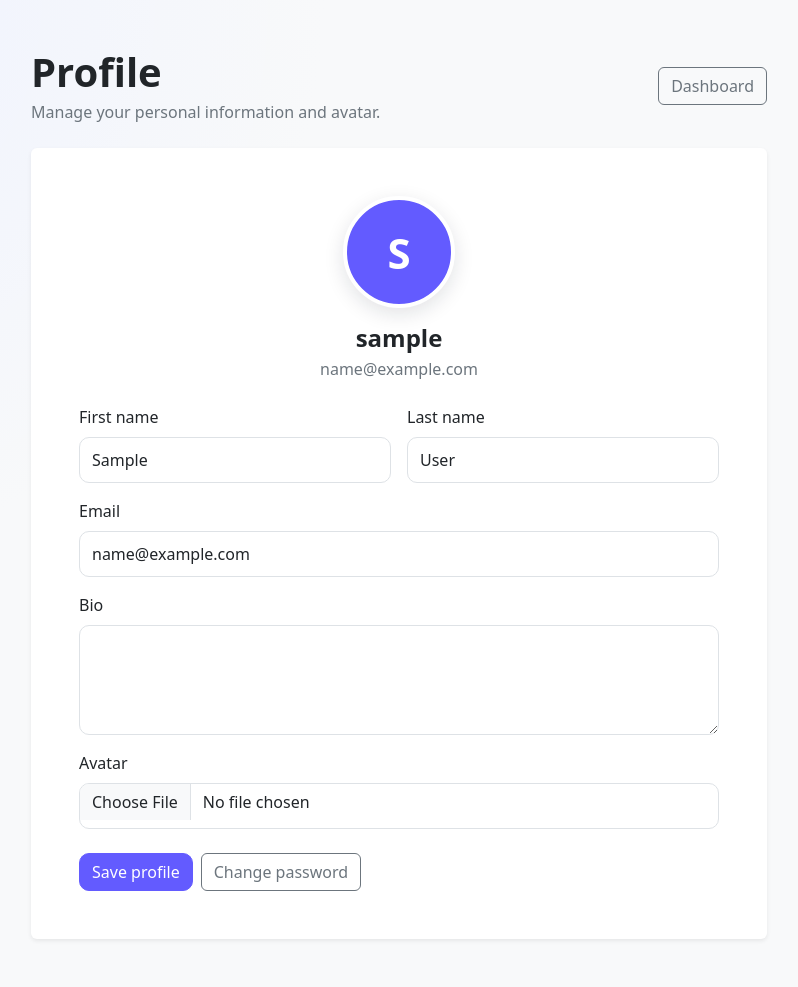
After one commit to faridepc78/taskflow, a Django app: page /accounts/profile/ in a window 1280 px wide. The commit adds this page. Shown: the whole page, without its empty margins (241-1039 px from the left). Run offline with Django 5.2, Linux system fonts and the light colour scheme; the visitor is signed in with stand-in values (Sample User, id 1); data comes from the database, SQL or seed files in the repository; parts of the project's set-up code (start-up, migrations or seed data) failed here and were passed over.

Commit message:
feat: add user profile and avatar management

```diff
--- a/accounts/forms/__init__.py
+++ b/accounts/forms/__init__.py
@@ -5,12 +5,14 @@ from .password import (
     ResetPasswordForm,
     VerifyPasswordResetForm,
 )
+from .profile import ProfileForm
 from .registration import RegisterForm, VerifyEmailForm
 
 __all__ = [
     "ChangePasswordForm",
     "ForgotPasswordForm",
     "LoginForm",
+    "ProfileForm",
     "RegisterForm",
     "ResetPasswordForm",
     "VerifyEmailForm",
--- /dev/null
+++ b/accounts/forms/profile.py
@@ -0,0 +1,53 @@
+from django import forms
+from django.contrib.auth.models import User
+
+from ..models import Profile
+
+
+class ProfileForm(forms.ModelForm):
+    first_name = forms.CharField(max_length=150, required=False)
+    last_name = forms.CharField(max_length=150, required=False)
+    email = forms.EmailField()
+    remove_avatar = forms.BooleanField(required=False)
+
+    class Meta:
+        model = Profile
+        fields = ["avatar", "bio"]
+        widgets = {
+            "avatar": forms.ClearableFileInput(attrs={"class": "form-control"}),
+            "bio": forms.Textarea(attrs={"class": "form-control", "rows": 4}),
+        }
+
+    def __init__(self, *args, user: User, **kwargs):
+        self.user = user
+        super().__init__(*args, **kwargs)
+
+        self.fields["first_name"].initial = user.first_name
+        self.fields["last_name"].initial = user.last_name
+        self.fields["email"].initial = user.email
+
+        for field_name in ("first_name", "last_name", "email"):
+            self.fields[field_name].widget.attrs["class"] = "form-control"
+
+    def clean_email(self):
+        email = self.cleaned_data["email"].strip().lower()
+        if User.objects.exclude(pk=self.user.pk).filter(email__iexact=email).exists():
+            raise forms.ValidationError("A user with this email already exists.")
+        return email
+
+    def save(self, commit=True):
+        profile = super().save(commit=False)
+
+        self.user.first_name = self.cleaned_data["first_name"].strip()
+        self.user.last_name = self.cleaned_data["last_name"].strip()
+        self.user.email = self.cleaned_data["email"]
+
+        if self.cleaned_data.get("remove_avatar") and profile.avatar:
+            profile.avatar.delete(save=False)
+            profile.avatar = None
+
+        if commit:
+            self.user.save(update_fields=["first_name", "last_name", "email"])
+            profile.save()
+
+        return profile
--- a/accounts/urls.py
+++ b/accounts/urls.py
@@ -14,6 +14,7 @@ urlpatterns = [
     ),
     path("login/", views.login_view, name="login"),
     path("logout/", views.logout_view, name="logout"),
+    path("profile/", views.profile, name="profile"),
     path(
         "forgot-password/",
         views.forgot_password,
--- a/accounts/views/__init__.py
+++ b/accounts/views/__init__.py
@@ -6,6 +6,7 @@ from .password_reset import (
     reset_password,
     verify_password_reset,
 )
+from .profile import profile
 from .registration import register, resend_registration_otp, verify_email
 
 __all__ = [
@@ -13,6 +14,7 @@ __all__ = [
     "forgot_password",
     "login_view",
     "logout_view",
+    "profile",
     "register",
     "resend_password_reset_otp",
     "resend_registration_otp",
--- /dev/null
+++ b/accounts/views/profile.py
@@ -0,0 +1,36 @@
+from typing import cast
+
+from django.contrib import messages
+from django.contrib.auth.decorators import login_required
+from django.contrib.auth.models import User
+from django.shortcuts import redirect, render
+
+from ..forms import ProfileForm
+from ..models import Profile
+
+
+@login_required
+def profile(request):
+    user = cast(User, request.user)
+    profile_instance, _ = Profile.objects.get_or_create(user=user)
+
+    if request.method == "POST":
+        form = ProfileForm(
+            request.POST,
+            request.FILES,
+            instance=profile_instance,
+            user=user,
+        )
+
+        if form.is_valid():
+            form.save()
+            messages.success(request, "Your profile has been updated successfully.")
+            return redirect("accounts:profile")
+    else:
+        form = ProfileForm(instance=profile_instance, user=user)
+
+    return render(
+        request,
+        "accounts/profile.html",
+        {"form": form, "profile": profile_instance},
+    )
--- a/static/css/app.css
+++ b/static/css/app.css
@@ -187,3 +187,28 @@ body {
 .kanban-deadline.is-due-today {
     color: #d97706;
 }
+
+.profile-avatar,
+.profile-avatar-placeholder {
+    width: 112px;
+    height: 112px;
+    border-radius: 50%;
+}
+
+.profile-avatar {
+    object-fit: cover;
+    border: 4px solid #ffffff;
+    box-shadow: 0 6px 20px rgba(15, 23, 42, 0.12);
+}
+
+.profile-avatar-placeholder {
+    display: flex;
+    align-items: center;
+    justify-content: center;
+    background: #635bff;
+    color: #ffffff;
+    font-size: 42px;
+    font-weight: 700;
+    border: 4px solid #ffffff;
+    box-shadow: 0 6px 20px rgba(15, 23, 42, 0.12);
+}
--- /dev/null
+++ b/templates/accounts/profile.html
@@ -0,0 +1,84 @@
+{% extends "base.html" %}
+
+{% block title %}Profile | TaskFlow{% endblock %}
+
+{% block content %}
+<div class="container py-5">
+    <div class="row justify-content-center">
+        <div class="col-lg-8">
+            <div class="d-flex justify-content-between align-items-center mb-4">
+                <div>
+                    <h1 class="fw-bold mb-1">Profile</h1>
+                    <p class="text-secondary mb-0">Manage your personal information and avatar.</p>
+                </div>
+                <a href="{% url 'projects:dashboard' %}" class="btn btn-outline-secondary">Dashboard</a>
+            </div>
+
+            <div class="card border-0 shadow-sm">
+                <div class="card-body p-4 p-md-5">
+                    <div class="text-center mb-4">
+                        {% if profile.avatar %}
+                            <img src="{{ profile.avatar.url }}" alt="Profile avatar" class="profile-avatar mb-3">
+                        {% else %}
+                            <div class="profile-avatar-placeholder mx-auto mb-3">
+                                {{ request.user.username|first|upper }}
+                            </div>
+                        {% endif %}
+                        <h4 class="fw-bold mb-1">{{ request.user.username }}</h4>
+                        <div class="text-secondary">{{ request.user.email }}</div>
+                    </div>
+
+                    <form method="post" enctype="multipart/form-data" novalidate>
+                        {% csrf_token %}
+
+                        {% for error in form.non_field_errors %}
+                            <div class="alert alert-danger">{{ error }}</div>
+                        {% endfor %}
+
+                        <div class="row g-3">
+                            <div class="col-md-6">
+                                <label class="form-label">First name</label>
+                                {{ form.first_name }}
+                                {% for error in form.first_name.errors %}<div class="text-danger small mt-1">{{ error }}</div>{% endfor %}
+                            </div>
+                            <div class="col-md-6">
+                                <label class="form-label">Last name</label>
+                                {{ form.last_name }}
+                                {% for error in form.last_name.errors %}<div class="text-danger small mt-1">{{ error }}</div>{% endfor %}
+                            </div>
+                            <div class="col-12">
+                                <label class="form-label">Email</label>
+                                {{ form.email }}
+                                {% for error in form.email.errors %}<div class="text-danger small mt-1">{{ error }}</div>{% endfor %}
+                            </div>
+                            <div class="col-12">
+                                <label class="form-label">Bio</label>
+                                {{ form.bio }}
+                                {% for error in form.bio.errors %}<div class="text-danger small mt-1">{{ error }}</div>{% endfor %}
+                            </div>
+                            <div class="col-12">
+                                <label class="form-label">Avatar</label>
+                                {{ form.avatar }}
+                                {% for error in form.avatar.errors %}<div class="text-danger small mt-1">{{ error }}</div>{% endfor %}
+                            </div>
+                            {% if profile.avatar %}
+                                <div class="col-12">
+                                    <div class="form-check">
+                                        {{ form.remove_avatar }}
+                                        <label class="form-check-label" for="{{ form.remove_avatar.id_for_label }}">Remove current avatar</label>
+                                    </div>
+                                </div>
+                            {% endif %}
+                        </div>
+
+                        <div class="d-flex gap-2 mt-4">
+                            <button type="submit" class="btn btn-primary">Save profile</button>
+                            <a href="{% url 'accounts:change-password' %}" class="btn btn-outline-secondary">Change password</a>
+                        </div>
+                    </form>
+                </div>
+            </div>
+        </div>
+    </div>
+</div>
+{% endblock %}
--- a/templates/projects/dashboard.html
+++ b/templates/projects/dashboard.html
@@ -14,6 +14,7 @@
         </div>
 
         <div class="d-flex gap-2">
+            <a href="{% url 'accounts:profile' %}" class="btn btn-outline-secondary">Profile</a>
             <a href="{% url 'projects:archived' %}" class="btn btn-outline-secondary">Archived</a>
             <a href="{% url 'projects:category-list' %}" class="btn btn-outline-secondary">Categories</a>
             <a href="{% url 'projects:create' %}" class="btn btn-primary">New project</a>
```
